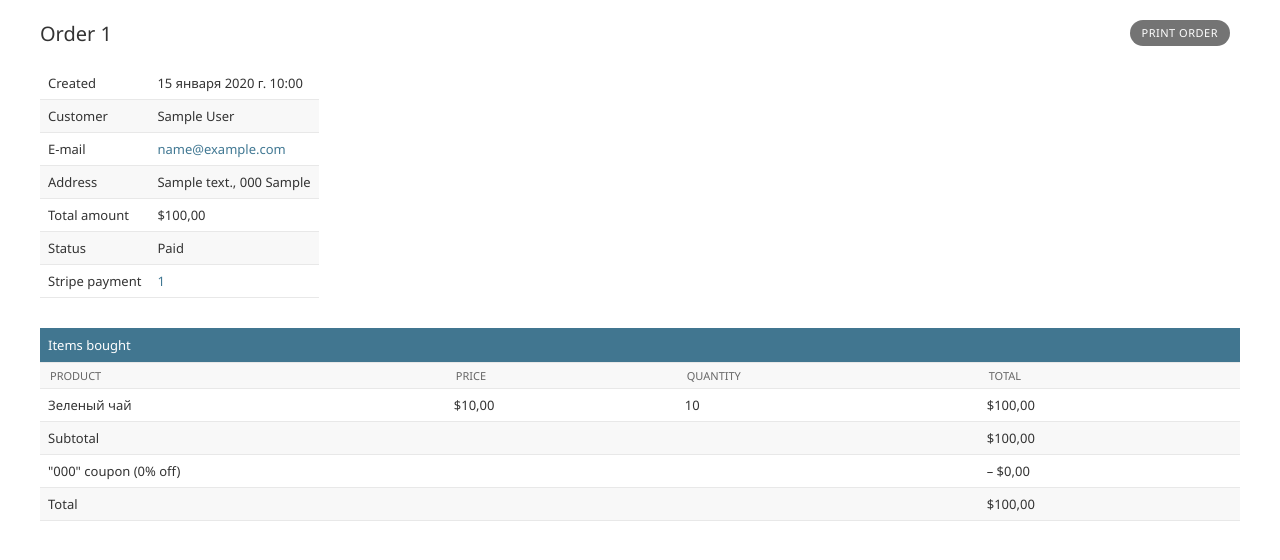
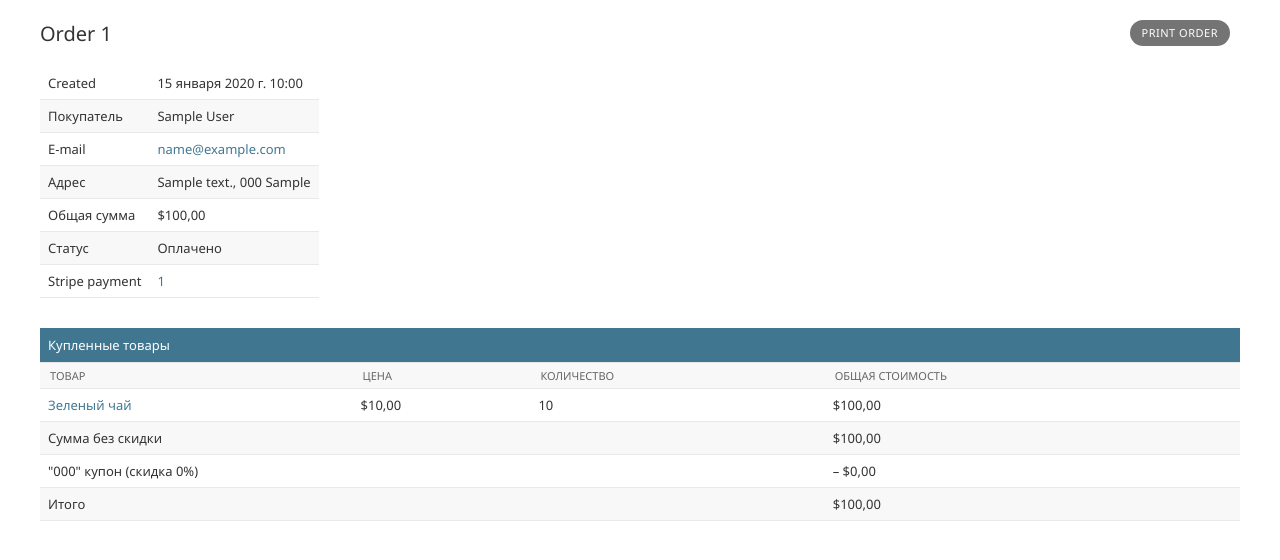
Before and after one commit to bissaliev/MyShop, a Django app: page /orders/admin/order/1/ in a window 1280 px wide. Shown: the part 92-652 px from the top of the page. Run offline with Django 5.2, Linux system fonts and the light colour scheme; a user stored in the database is signed in; data comes from the database, SQL or seed files in the repository; tables that the repository leaves empty hold one stand-in row (values such as "Sample post"); parts of the project's set-up code (start-up, migrations or seed data) failed here and were passed over.

Commit message:
Рефакторинг по принципу DRY для шаблоном(order_items)

```diff
--- a/myshop/orders/templates/admin/orders/order/detail.html
+++ b/myshop/orders/templates/admin/orders/order/detail.html
@@ -15,9 +15,7 @@
     <h1>Order {{ order.id }}</h1>
     <ul class="object-tools">
         <li>
-            <a href="#" onclick="window.print();">
-                Print order
-            </a>
+            <a href="#" onclick="window.print();">Print order</a>
         </li>
     </ul>
     <table>
@@ -26,7 +24,7 @@
             <td>{{ order.created }}</td>
         </tr>
         <tr>
-            <th>Customer</th>
+            <th>Покупатель</th>
             <td>{{ order.first_name }} {{ order.last_name }}</td>
         </tr>
         <tr>
@@ -34,19 +32,19 @@
             <td><a href="mailto:{{ order.email }}">{{ order.email }}</a></td>
         </tr>
         <tr>
-            <th>Address</th>
+            <th>Адрес</th>
             <td>
                 {{ order.address }},
                 {{ order.postal_code }} {{ order.city }}
             </td>
         </tr>
         <tr>
-            <th>Total amount</th>
+            <th>Общая сумма</th>
             <td>${{ order.get_total_cost }}</td>
         </tr>
         <tr>
-            <th>Status</th>
-            <td>{% if order.paid %}Paid{% else %}Pending payment{% endif %}</td>
+            <th>Статус</th>
+            <td>{% if order.paid %}Оплачено{% else %}Ожидает оплаты{% endif %}</td>
         </tr>
         <tr>
             <th>Stripe payment</th>
@@ -60,48 +58,12 @@
         </tr>
     </table>
 </div>
-<div class="module">
-    <h2>Items bought</h2>
-    <table style="width:100%">
-        <thead>
-            <tr>
-                <th>Product</th>
-                <th>Price</th>
-                <th>Quantity</th>
-                <th>Total</th>
-            </tr>
-        </thead>
-        <tbody>
-            {% for item in order.items.all %}
-            <tr class="row{% cycle '1' '2' %}">
-                <td>{{ item.product.name }}</td>
-                <td class="num">${{ item.price }}</td>
-                <td class="num">{{ item.quantity }}</td>
-                <td class="num">${{ item.get_cost }}</td>
-            </tr>
-            {% endfor %}
-            {% if order.coupon %}
-            <tr class="subtotal">
-                <td colspan="3">Subtotal</td>
-                <td class="num">
-                    ${{ order.get_total_cost_before_discount|floatformat:2 }}
-                </td>
-            </tr>
-            <tr>
-                <td colspan="3">
-                    "{{ order.coupon.code }}" coupon
-                    ({{ order.discount }}% off)
-                </td>
-                <td class="num neg">
-                    – ${{ order.get_discount|floatformat:2 }}
-                </td>
-            </tr>
-            {% endif %}
-            <tr class="total">
-                <td colspan="3">Total</td>
-                <td class="num">${{ order.get_total_cost|floatformat:2 }}</td>
-            </tr>
-        </tbody>
-    </table>
+<div class="module" style="width:100%">
+    <h2>Купленные товары</h2>
+
+    <!-- <table style="width:100%"></table> -->
+    {% with order.items.all as order_items %}
+    {% include 'orders/includes/order_items.html' %}
+    {% endwith %}
 </div>
 {% endblock %}
--- /dev/null
+++ b/myshop/orders/templates/orders/includes/order_items.html
@@ -0,0 +1,42 @@
+<table style="width:100%">
+    <thead>
+        <tr>
+            <th>Товар</th>
+            <th>Цена</th>
+            <th>Количество</th>
+            <th>Общая стоимость</th>
+        </tr>
+    </thead>
+
+    <tbody>
+        {% for item in order_items %}
+        <tr class="row{% cycle '1' '2' %}">
+            <td><a href="{% url 'shop:product_detail' item.product.id item.product.slug %}">{{ item.product.name }}</a></td>
+            <td class="num">${{ item.price }}</td>
+            <td class="num">{{ item.quantity }}</td>
+            <td class="num">${{ item.get_cost }}</td>
+        </tr>
+        {% endfor %}
+
+        {% if order.coupon %}
+        <tr class="subtotal">
+            <td colspan="3">Сумма без скидки</td>
+            <td class="num">
+                ${{ order.get_total_cost_before_discount|floatformat:2 }}
+            </td>
+        </tr>
+        <tr>
+            <td colspan="3">
+                "{{ order.coupon.code }}" купон (скидка {{ order.discount }}%)
+            </td>
+            <td class="num neg">
+                – ${{ order.get_discount|floatformat:2 }}
+            </td>
+        </tr>
+        {% endif %}
+        <tr class="total">
+            <td colspan="3">Итого</td>
+            <td class="num">${{ order.get_total_cost|floatformat:2 }}</td>
+        </tr>
+    </tbody>
+</table>
```
Also changed, not shown: myshop/orders/templates/orders/order/pdf.html (+3 -42 lines), myshop/payment/templates/payment/process.html (+9 -64 lines).
